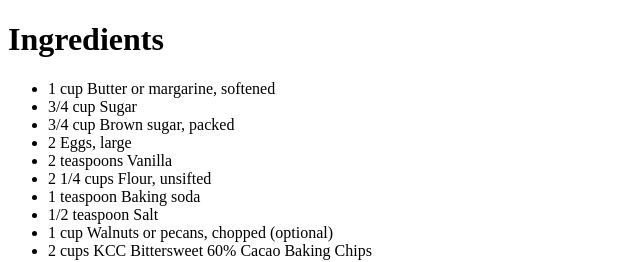
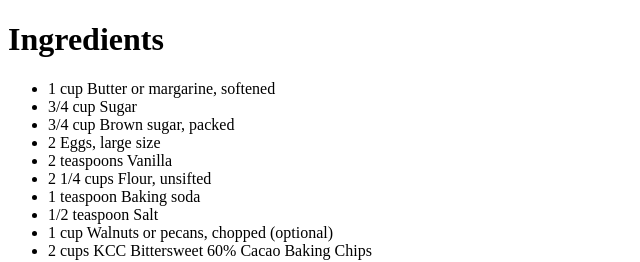
Before and after one commit to swoyamrajbhandari/KevinCookieCompany.com, a plain HTML site: page secret recipe.htm in a window 1280 px wide. Shown: the top 262 px of the page, 0-640 px from the left. Drawn offline with Linux system fonts and the light colour scheme.

Commit message:
Update recipe text

```diff
--- a/secret recipe.htm
+++ b/secret recipe.htm
@@ -7,7 +7,7 @@
 <li>1 cup Butter or margarine, softened</li>
 <li>3/4 cup Sugar</li>
 <li>3/4 cup Brown sugar, packed</li>
-<li>2 Eggs, large</li>
+<li>2 Eggs, large size</li>
 <li>2 teaspoons Vanilla</li>
 <li>2 1/4 cups Flour, unsifted</li>
 <li>1 teaspoon Baking soda</li>
```
